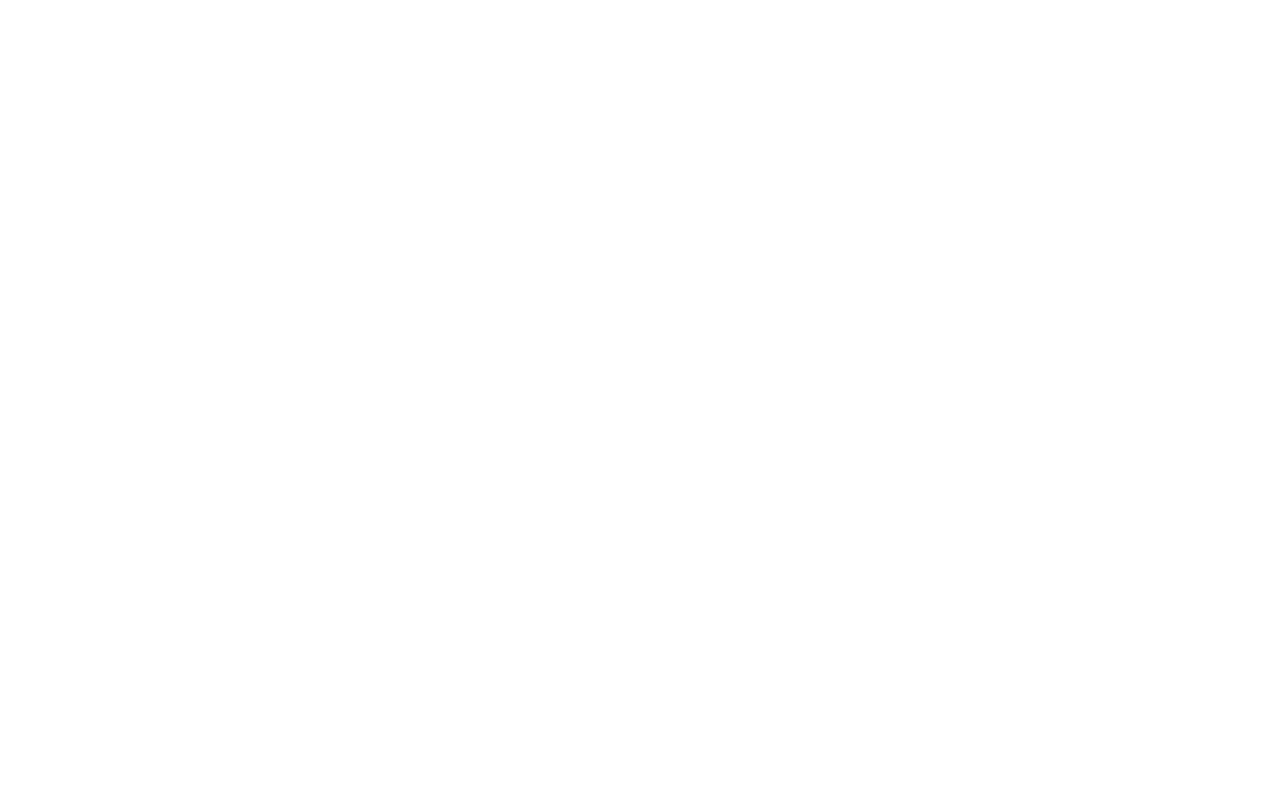
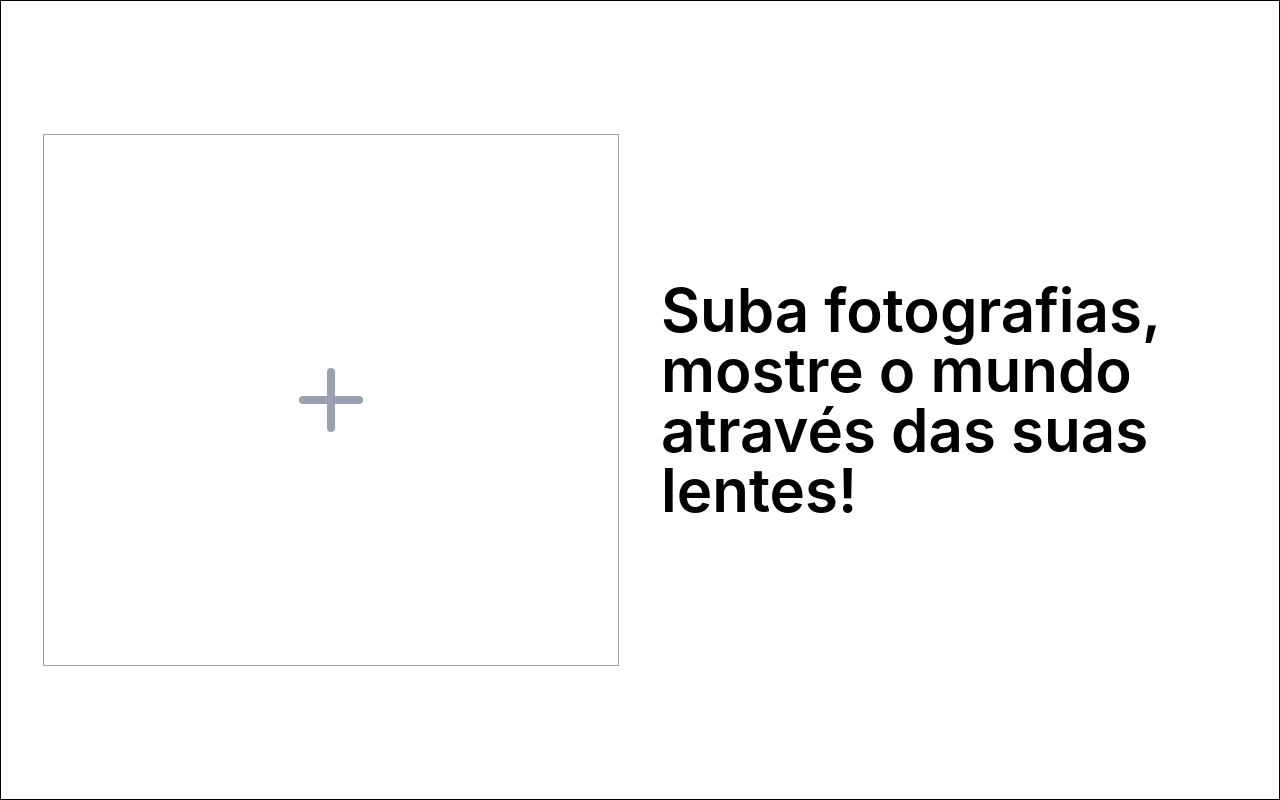
Before and after one commit to lucassantDev/gallery, a React (Vite) app: page / in a window 1280 px wide. Built offline with nearby package versions, Linux system fonts and the light colour scheme.

Commit message:
chore: dependencias do lucide

```diff
--- a/package.json
+++ b/package.json
@@ -11,6 +11,7 @@
   },
   "dependencies": {
     "@tailwindcss/vite": "^4.3.3",
+    "lucide-react": "^1.47.0",
     "react": "^19.2.8",
     "react-dom": "^19.2.8",
     "tailwindcss": "^4.3.3"
--- a/src/App.jsx
+++ b/src/App.jsx
@@ -1,10 +1,11 @@
-import { useState } from 'react'
+
+import SectionPicture from "./components/importPicture.jsx"
 
 function App() {
-  const [count, setCount] = useState(0)
 
   return (
     <>
+      <SectionPicture />
 
     </>
   )
```
Also changed, not shown: 1 other file (tests, documents, lock files or other folders).
